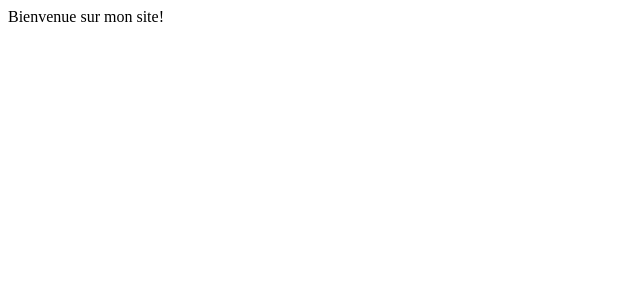
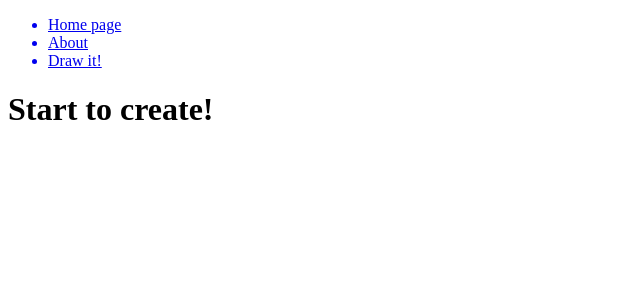
Before and after one commit to BartSUL/DI, a React (Create React App) app in the folder di/: page /drawit in a window 1280 px wide. Shown: the top 300 px of the page, without its empty margins (0-640 px from the left). Built offline with nearby package versions, Linux system fonts and the light colour scheme.

Commit message:
Creation of the routes  and header-navigation BASIC...

```diff
--- a/di/src/App.js
+++ b/di/src/App.js
@@ -2,12 +2,21 @@
 
 import React from "react";
 import { BrowserRouter, Routes, Route } from "react-router-dom";
+import About from "./pages/About";
+import Drawit from "./pages/Drawit";
+import Home from "./pages/Home";
+import Notfound from "./pages/Notfound";
 
 const App = () => {
   return (
-    <div>
-      <div className="title">Bienvenue sur mon site!</div>
-    </div>
+    <BrowserRouter>
+      <Routes>
+        <Route path="/" element={<Home />} />
+        <Route path="/about" element={<About />} />
+        <Route path="/drawit" element={<Drawit />} />
+        <Route path="*" element={<Notfound />} />
+      </Routes>
+    </BrowserRouter>
   );
 };
 
--- /dev/null
+++ b/di/src/components/Header.js
@@ -0,0 +1,23 @@
+import React from 'react';
+import { NavLink } from "react-router-dom";
+
+const Header = () => {
+    return (
+        <div className='navigation'>
+            <ul>
+                <NavLink to="/">
+                    <li>Home page</li>
+                </NavLink>
+                <NavLink to="/about">
+                    <li>About</li>
+                </NavLink>
+                <NavLink to="/drawit">
+                    <li>Draw it!</li>
+                </NavLink>
+            </ul>
+
+        </div>
+    );
+};
+
+export default Header;
--- a/di/src/pages/About.js
+++ b/di/src/pages/About.js
@@ -1,8 +1,10 @@
 import React from 'react';
+import Header from '../components/Header';
 
 const About = () => {
     return (
         <div>
+            <Header />
             <h1>About page</h1>
         </div>
     );
--- a/di/src/pages/Drawit.js
+++ b/di/src/pages/Drawit.js
@@ -1,8 +1,10 @@
 import React from 'react';
+import Header from '../components/Header';
 
 const Drawit = () => {
     return (
         <div>
+            <Header />
             <h1>Start to create!</h1>
         </div>
     );
--- a/di/src/pages/Home.js
+++ b/di/src/pages/Home.js
@@ -1,8 +1,10 @@
 import React from 'react';
+import Header from '../components/Header';
 
 const Home = () => {
     return (
         <div>
+            <Header />
             <h1>Home page</h1>
         </div>
     );
--- /dev/null
+++ b/di/src/pages/Notfound.js
@@ -0,0 +1,12 @@
+import React from 'react';
+
+const Notfound = () => {
+    return (
+        <div>
+            <h1>404</h1>
+            <h2>Page not found...</h2>
+        </div>
+    );
+};
+
+export default Notfound;
```
